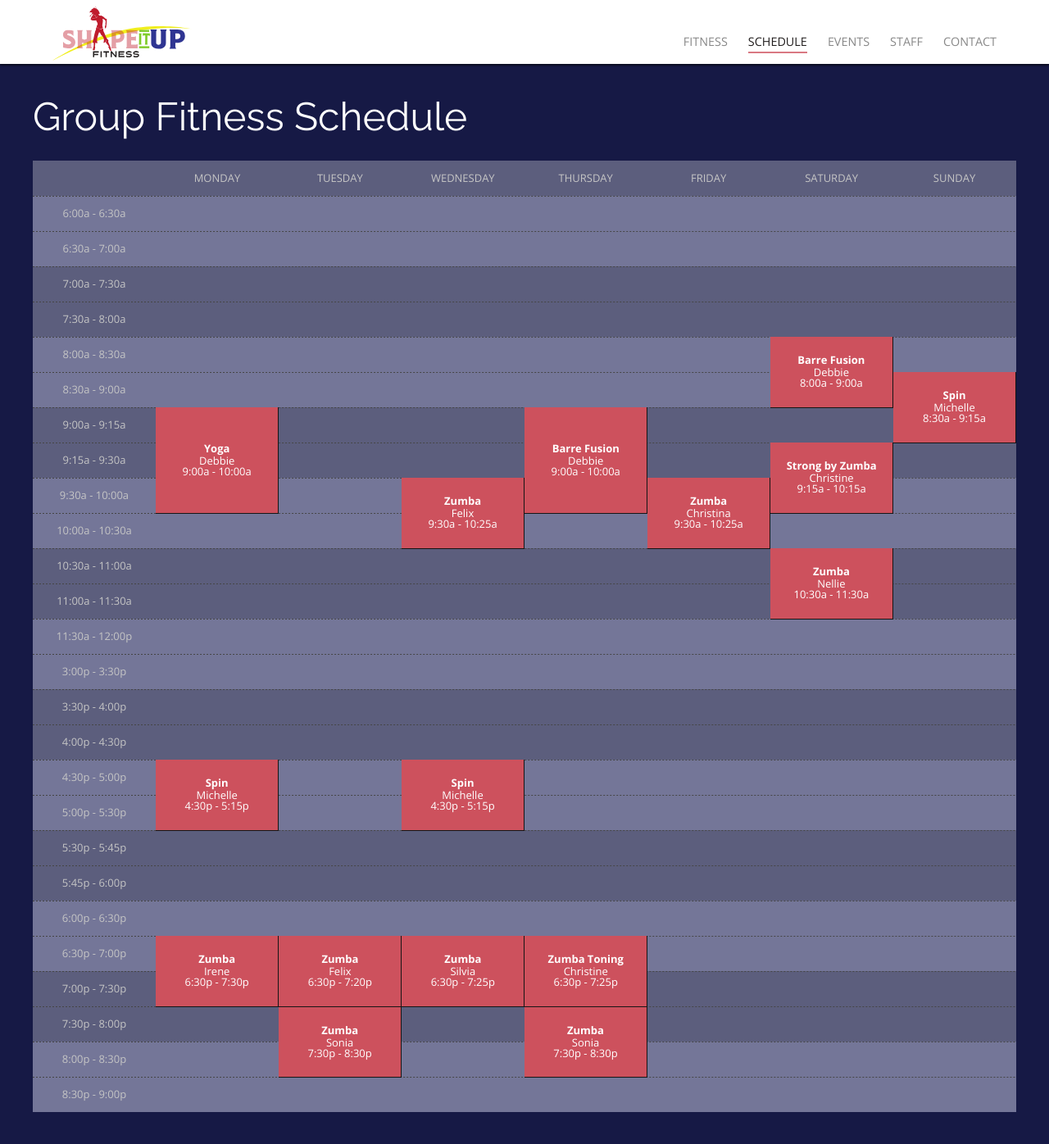
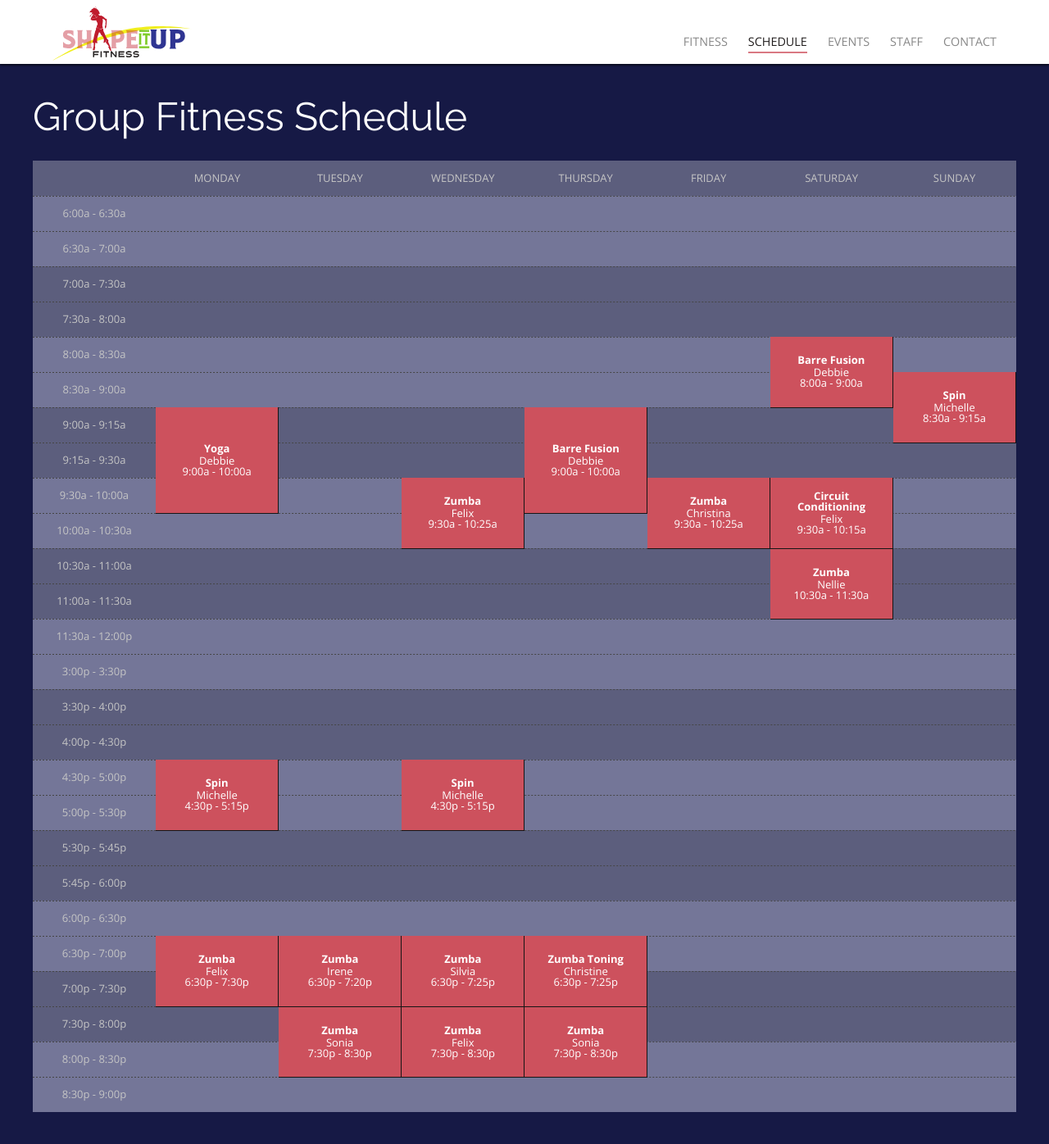
Before and after one commit to rwstone/shapeitup, a Jekyll site: the page built from schedule/index.md, in a window 1280 px wide and 1400 px high. Shown: the top 1396 px of the window at 82% size. Built offline with Jekyll 4.4.1, drawn with Linux system fonts in a browser that asks for light colours; some web fonts are replaced.

Commit message:
Updated Index

```diff
--- a/schedule/index.md
+++ b/schedule/index.md
@@ -15,13 +15,13 @@ sessions:
   end_time: 5:15p
   length: 2
 - class: Zumba
-  instructor: Irene
+  instructor: Felix
   day: Monday
   start_time: 6:30p
   end_time: 7:30p
   length: 2
 - class: Zumba
-  instructor: Felix
+  instructor: Irene
   day: Tuesday
   start_time: 6:30p
   end_time: 7:20p
@@ -49,6 +49,12 @@ sessions:
   day: Wednesday
   start_time: 6:30p
   end_time: 7:25p
+  length: 2
+- class: Zumba
+  instructor: Felix
+  day: Wednesday
+  start_time: 7:30p
+  end_time: 8:30p
   length: 2
 - class: Barre Fusion
   instructor: Debbie
@@ -80,10 +86,10 @@ sessions:
   start_time: 8:00a
   end_time: 9:00a
   length: 2
-- class: Strong by Zumba
-  instructor: Christine
+- class: Circuit Conditioning
+  instructor: Felix
   day: Saturday
-  start_time: 9:15a
+  start_time: 9:30a
   end_time: 10:15a
   length: 2
 - class: Zumba
```
